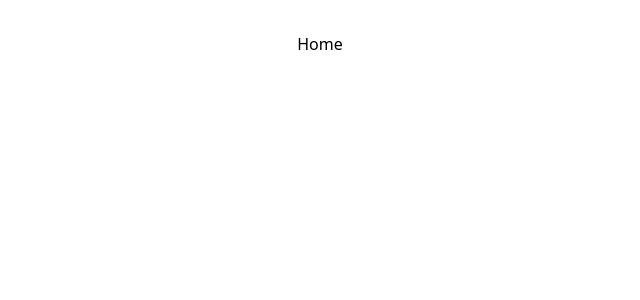
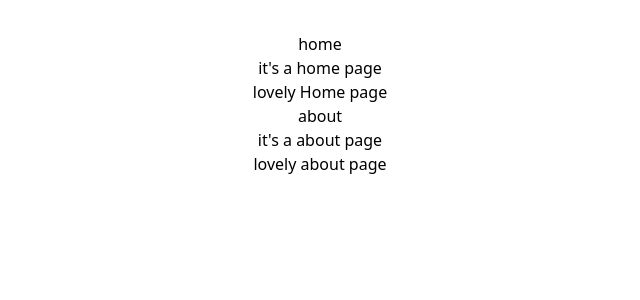
Before and after one commit to saroj-paudel/reactJS_bmcitclub, a React (Vite) app: page / in a window 1280 px wide. Shown: the top 300 px of the page, without its empty margins (320-960 px from the left). Built offline with nearby package versions, Linux system fonts and the light colour scheme.

Commit message:
props usage

```diff
--- a/src/App.jsx
+++ b/src/App.jsx
@@ -2,6 +2,7 @@ import { useState } from 'react'
 
 import './App.css'
 import Home from './Pages/home'
+import About from './Pages/AboutUs'
 
 function App() {
   const [count, setCount] = useState(0)
@@ -9,7 +10,7 @@ function App() {
   return (
     <>
       <Home />
-
+      <About />
       </>
   )
 }
--- /dev/null
+++ b/src/Pages/AboutUs.jsx
@@ -0,0 +1,10 @@
+import React from 'react'
+import Banner from '../components/UI/Banner'
+
+export default function AboutUs() {
+  return (
+    <div>
+      <Banner title="about"  subtitle="it's a about page" description="lovely about page"/>
+    </div>
+  )
+}
--- a/src/Pages/home.jsx
+++ b/src/Pages/home.jsx
@@ -1,9 +1,10 @@
 import React from 'react'
+import Banner from '../components/UI/Banner'
 
 export default function Home() {
   return (
     <div>
-      Home
+     <Banner title="home" subtitle="it's a home page"  description="lovely Home page"/>
     </div>
   )
 }
--- /dev/null
+++ b/src/components/UI/Banner.jsx
@@ -0,0 +1,23 @@
+import React from 'react'
+
+// function Banner(props) {
+//   return (
+//     <div>
+//       {props.title} <br />
+//       {props.subtitle} <br />
+//       {props.description} <br />
+//     </div>
+//   )
+// }
+
+function Banner({title,subtitle,description}) {
+  return (
+    <div>
+      {title} <br />
+      {subtitle} <br />
+      {description} <br />
+    </div>
+  )
+}
+
+export default Banner
```
